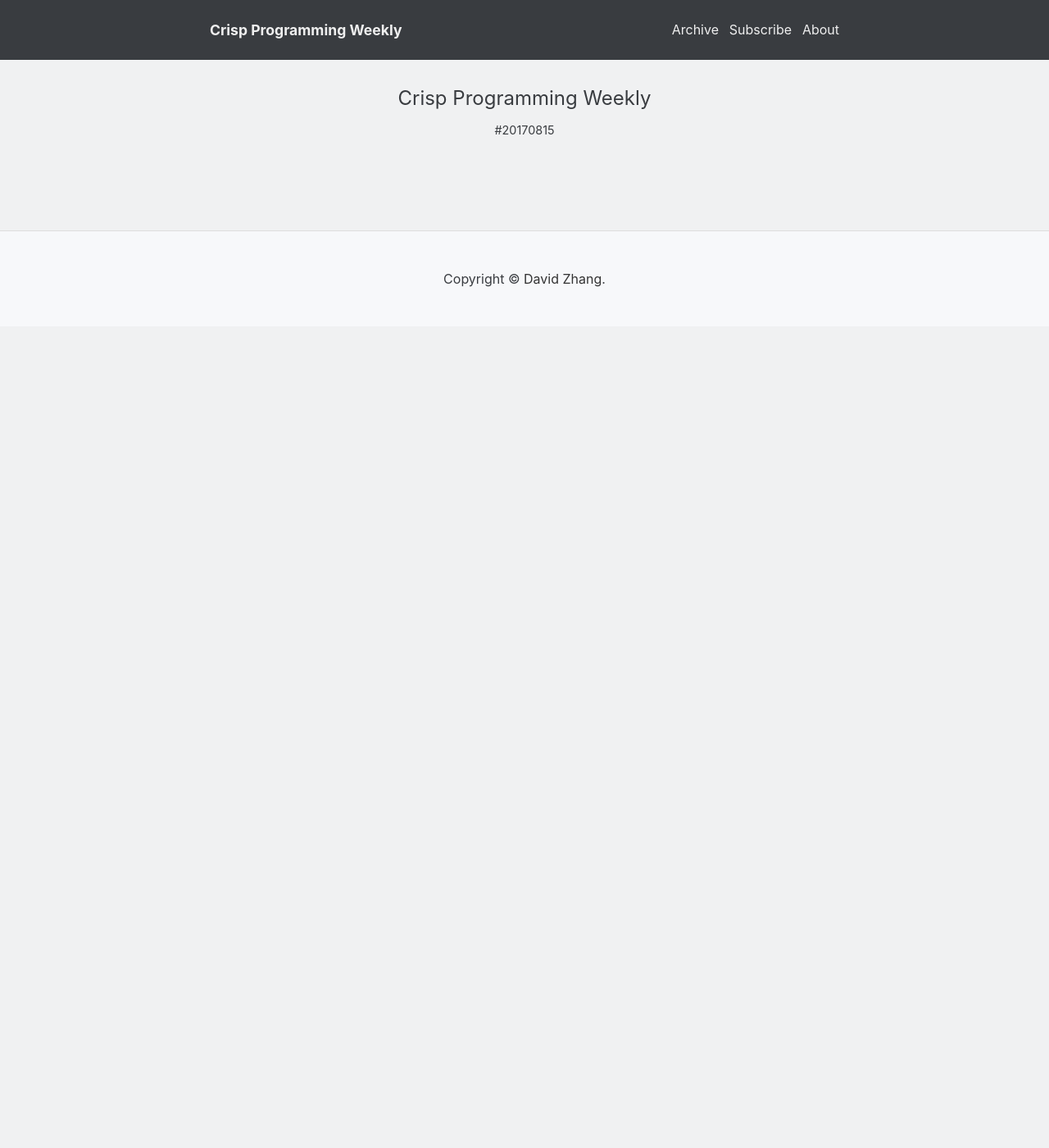
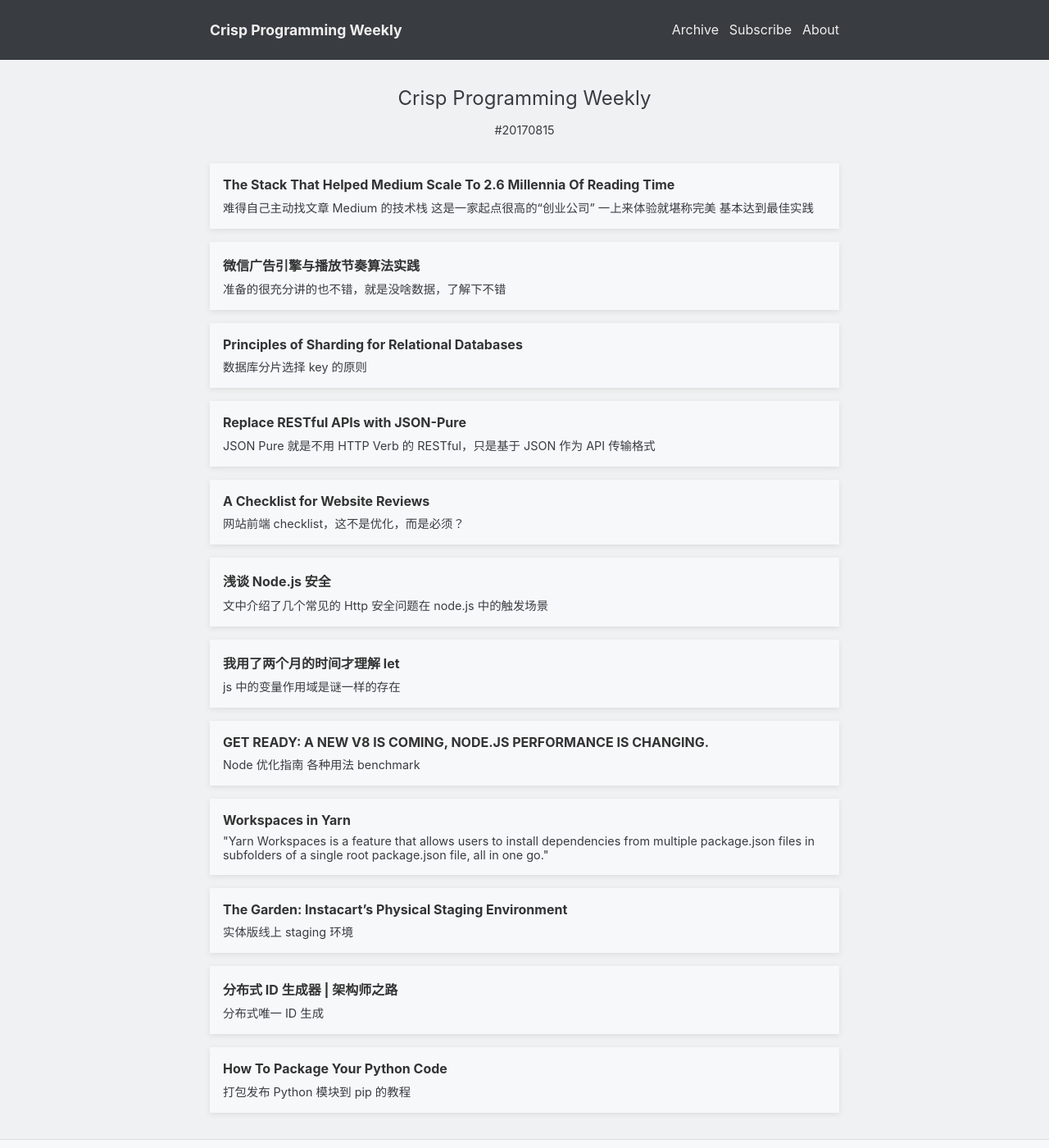
Before and after one commit to crispgm/weekly, a Jekyll site: the page built from _posts/2017-08-15-weekly.md, in a window 1280 px wide and 1400 px high. Shown: the whole window at 82% size. Built offline with Jekyll 4.4.1, drawn with Linux system fonts in a browser that asks for light colours.

Commit message:
Fix 0815

```diff
--- a/_posts/2017-08-15-weekly.md
+++ b/_posts/2017-08-15-weekly.md
@@ -26,7 +26,7 @@ articles:
     comment:  "Node 优化指南 各种用法 benchmark"
   - title:    "Workspaces in Yarn"
     link:     "https://yarnpkg.com/blog/2017/08/02/introducing-workspaces/"
-    comment:  ""Yarn Workspaces is a feature that allows users to install dependencies from multiple package.json files in subfolders of a single root package.json file, all in one go.""
+    comment:  "\"Yarn Workspaces is a feature that allows users to install dependencies from multiple package.json files in subfolders of a single root package.json file, all in one go.\""
   - title:    "The Garden: Instacart’s Physical Staging Environment"
     link:     "https://tech.instacart.com/the-garden-instacarts-physical-staging-environment-7204fd063616"
     comment:  "实体版线上 staging 环境"
```
Also changed, not shown: .travis.yml.
